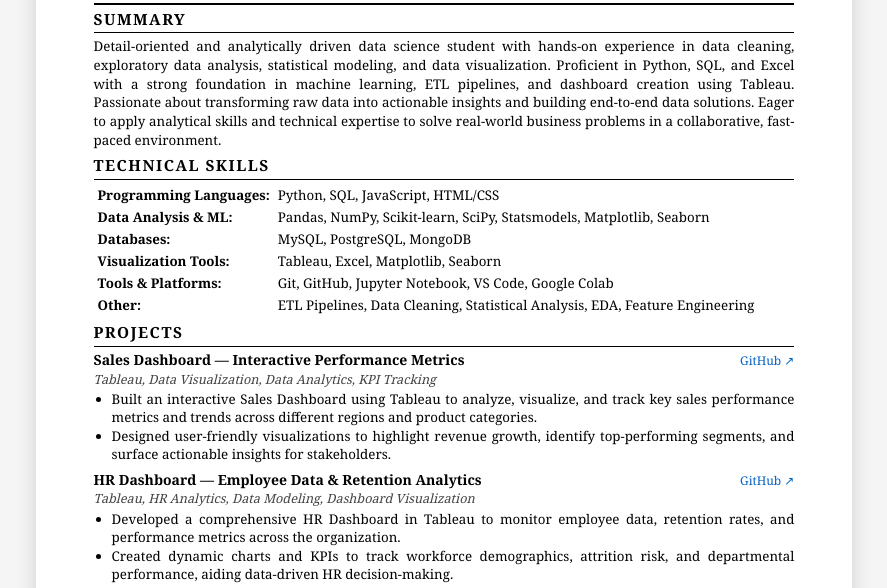
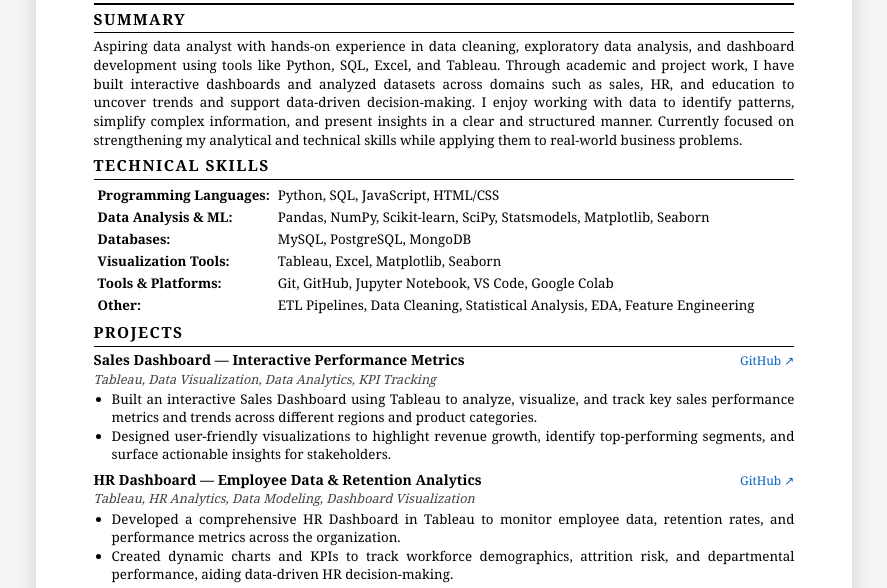
Before and after one commit to IAmNishantSingh/DVA_Protfolio, a plain HTML site: page resume.html in a window 1280 px wide. Shown: the part 151-739 px from the top of the page, without its empty margins (196-1083 px from the left). Drawn offline with Linux system fonts and the light colour scheme; a web font is replaced by a local one.

Commit message:
Update portfolio and resume

```diff
--- a/resume.html
+++ b/resume.html
@@ -233,12 +233,7 @@
             <div class="section-title">Summary</div>
             <hr class="separator-thin">
             <p class="summary-text">
-                Detail-oriented and analytically driven data science student with hands-on experience in data cleaning,
-                exploratory data analysis, statistical modeling, and data visualization. Proficient in Python, SQL,
-                and Excel with a strong foundation in machine learning, ETL pipelines, and dashboard creation using
-                Tableau. Passionate about transforming raw data into actionable insights and building end-to-end
-                data solutions. Eager to apply analytical skills and technical expertise to solve real-world business
-                problems in a collaborative, fast-paced environment.
+                Aspiring data analyst with hands-on experience in data cleaning, exploratory data analysis, and dashboard development using tools like Python, SQL, Excel, and Tableau. Through academic and project work, I have built interactive dashboards and analyzed datasets across domains such as sales, HR, and education to uncover trends and support data-driven decision-making. I enjoy working with data to identify patterns, simplify complex information, and present insights in a clear and structured manner. Currently focused on strengthening my analytical and technical skills while applying them to real-world business problems.
             </p>
         </div>
 
```
Also changed, not shown: index.html (+3 -3 lines), 1 other file.
